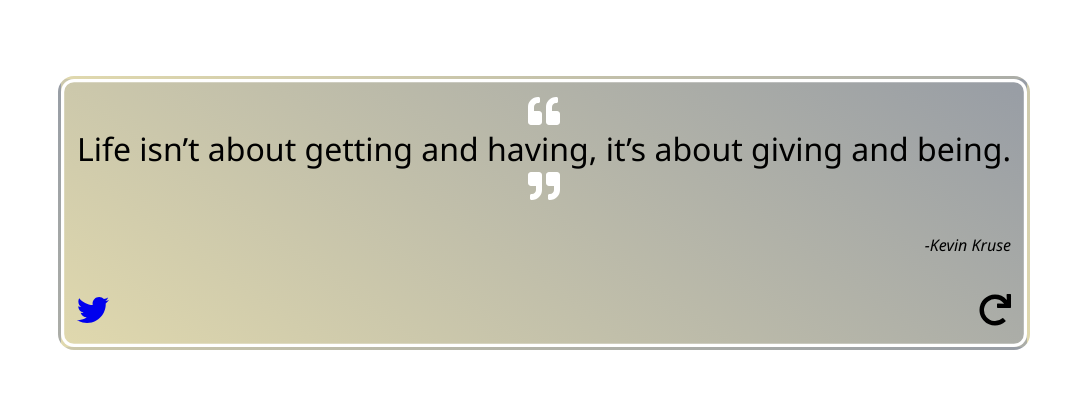
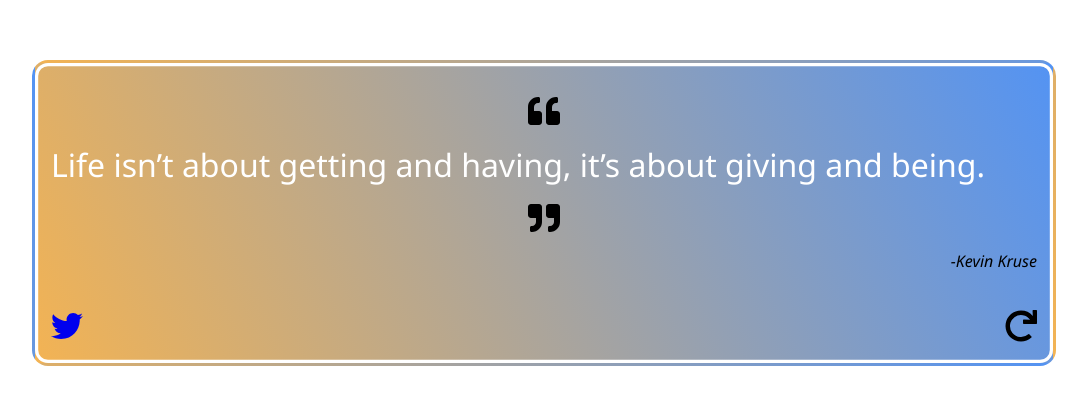
Before and after one commit to sahand-masoleh/project-quote-machine, a React (Create React App) app: page / in a window 1280 px wide. Shown: the part 187-592 px from the top of the page, without its empty margins (96-1183 px from the left). Built offline with nearby package versions, Linux system fonts and the light colour scheme; a web font is replaced by a local one.

Commit message:
Rewritten with hooks, animations added

```diff
--- a/src/App.css
+++ b/src/App.css
@@ -16,18 +16,19 @@ body {
   align-items: center;
 }
 #quote-box {
-  max-width: 80vw;
+  width: 80vw;
   border-radius: 1rem;
   padding: 1rem;
   display: grid;
   grid-template-columns: 50% 50%;
   box-shadow: inset 0 0 0 0.2rem white;
   border: 0.2rem solid transparent;
-  transition: all 1s;
+  /* transition: all 1s; */
 }
 #text {
+  color: white;
   font-size: 2rem;
-  margin-bottom: 2rem;
+  /* margin-bottom: 2rem; */
   grid-column: 1/3;
   display: grid;
   grid-template-columns: 100%;
@@ -35,7 +36,8 @@ body {
 
 #quotation-mark {
   justify-self: center;
-  color: white;
+  color: black;
+  margin: 1rem;
 }
 #author {
   grid-column: 1/3;
@@ -68,3 +70,13 @@ body {
     rotate: 2turn;
   }
 }
+.fade {
+  animation: fade 0.5s normal ease-in-out;
+}
+
+@keyframes fade {
+  50% {
+    opacity: 0;
+    filter: blur(0.25em);
+  }
+}
--- a/src/App.js
+++ b/src/App.js
@@ -1,4 +1,4 @@
-import React from "react";
+import React, { useState, useEffect, useRef } from "react";
 import "./App.css";
 import * as data from "./quotes.json";
 import { FontAwesomeIcon } from "@fortawesome/react-fontawesome";
@@ -9,82 +9,108 @@ import {
   faQuoteRight,
 } from "@fortawesome/free-solid-svg-icons";
 
-class App extends React.Component {
-  constructor(props) {
-    super(props);
-    this.state = {
-      quote: "Loading...",
-      author: "",
-      quotes: data.quotes,
-      index: 0,
-      color: "#000000",
-    };
-    this.newQuote = this.newQuote.bind(this);
+function App() {
+  const [quote, setQuote] = useState("");
+  const [author, setAuthor] = useState("");
+  const [index, setIndex] = useState(0);
+  const [colorArray, setColorArray] = useState([360, 100, 80, 0]);
+  const quotes = data.quotes;
+
+  useEffect(() => newQuote(), []); //Grab a quote on the firt load, equal to componentDidMount
+
+  function newQuote() {
+    setIndex(Math.round(quotes.length * Math.random()));
+    setQuote(quotes[index].quote);
+    setAuthor(quotes[index].author);
+    newColor();
   }
-  componentDidMount() {
-    this.newQuote();
-  }
-  newQuote() {
-    this.setState({
-      index: Math.round(this.state.quotes.length * Math.random()),
-    });
-    this.setState({
-      quote: this.state.quotes[this.state.index].quote,
-      author: this.state.quotes[this.state.index].author,
-    });
-    this.newColor();
-  }
-  newColor() {
+
+  function newColor() {
     let randomInt = (min, max) => {
       return min + Math.round(Math.random() * (max - min));
     };
-    let randomColor = () => {
-      return `hsl(${randomInt(0, 360)}, ${randomInt(0, 100)}%, ${randomInt(
-        50,
-        80
-      )}%)`;
-    };
-    this.setState({
-      color: `linear-gradient(${randomInt(
-        0,
-        360
-      )}deg, ${randomColor()}0%,${randomColor()}100%)`,
-    });
+    let randomColor = [
+      randomInt(0, 360),
+      randomInt(0, 100),
+      randomInt(40, 70),
+      randomInt(0, 360),
+    ];
+    let duration = 500;
+    let speed = 1000 / 60;
+    let frames = duration / speed;
+    let steps = colorArray.map((v, i) => (randomColor[i] - v) / frames);
+    let j = 0;
+    (function transition() {
+      setColorArray((prevColorArray) => [
+        prevColorArray[0] + steps[0],
+        prevColorArray[1] + steps[1],
+        prevColorArray[2] + steps[2],
+        prevColorArray[3] + steps[3],
+      ]);
+      j++;
+      if (j <= frames) {
+        requestAnimationFrame(transition);
       }
-  render() {
-    const quoteBoxStyle = {
-      background: this.state.color,
-    };
+    })();
+  }
   return (
-      <div id="quote-box" style={quoteBoxStyle}>
-        <Text text={this.state.quote} />
-        <Author text={this.state.author} />
-        <TweetQuote text={this.state.quote} />
-        <NewQuote function={this.newQuote} />
+    <div
+      id="quote-box"
+      style={{
+        background: `linear-gradient(${colorArray[3]}deg, hsl(${
+          colorArray[0]
+        }, ${colorArray[1]}%, ${colorArray[2]}%)0%,hsl(${
+          colorArray[0] + 180
+        }, ${colorArray[1]}%, ${colorArray[2]}%)100%)`,
+      }}
+    >
+      <Text text={quote} />
+      <Author text={author} />
+      <TweetQuote text={quote} />
+      <NewQuote function={newQuote} />
     </div>
   );
 }
-}
 
-const Text = (props) => {
+function Text(props) {
+  const [fade, setFade] = useState(false);
+  const [text, setText] = useState("");
+  const fader = () => {
+    setFade(!fade);
+  };
+  useEffect(() => {
+    fader();
+    setTimeout(() => setText(props.text), 250);
+  }, [props.text]);
   return (
     <div id="text">
       <FontAwesomeIcon icon={faQuoteLeft} id="quotation-mark" />
-      <p>{props.text}</p>
+      <p className={fade ? "fade" : null} onAnimationEnd={fader}>
+        {text}
+      </p>
       <FontAwesomeIcon icon={faQuoteRight} id="quotation-mark" />
     </div>
   );
+}
+
+function Author(props) {
+  const [fade, setFade] = useState(false);
+  const [text, setText] = useState("");
+  const fader = () => {
+    setFade(!fade);
   };
-
-const Author = (props) => {
+  useEffect(() => {
+    fader();
+    setTimeout(() => setText(props.text), 250);
+  }, [props.text]);
   return (
     <div id="author">
-      <p>
-        <em>-{props.text}</em>
+      <p className={fade ? "fade" : null} onAnimationEnd={fader}>
+        <em>-{text}</em>
       </p>
     </div>
   );
-};
+}
 
 const TweetQuote = (props) => {
   return (
@@ -101,28 +127,21 @@ const TweetQuote = (props) => {
   );
 };
 
-class NewQuote extends React.Component {
-  constructor(props) {
-    super(props);
-    this.state = { click: false };
-    this.rotate = this.rotate.bind(this);
-    this.onClick = this.onClick.bind(this);
-  }
-  rotate() {
-    this.setState({ click: !this.state.click });
-  }
-  onClick() {
-    this.props.function();
-    this.rotate();
-  }
-
-  render() {
+function NewQuote(props) {
+  const [click, setClick] = useState(false);
+  const rotate = () => {
+    setClick(!click);
+  };
+  const onClick = () => {
+    props.function();
+    rotate();
+  };
   return (
     <div
       id="new-quote"
-        className={this.state.click ? "rotate" : null}
-        onClick={this.onClick}
-        onAnimationEnd={() => this.setState({ click: !this.state.click })}
+      className={click ? "rotate" : null}
+      onClick={onClick}
+      onAnimationEnd={rotate}
     >
       <p>
         <FontAwesomeIcon icon={faRedo} />
@@ -130,6 +149,5 @@ class NewQuote extends React.Component {
     </div>
   );
 }
-}
 
 export default App;
```
Lines whose indentation alone changed are shown as unchanged.
